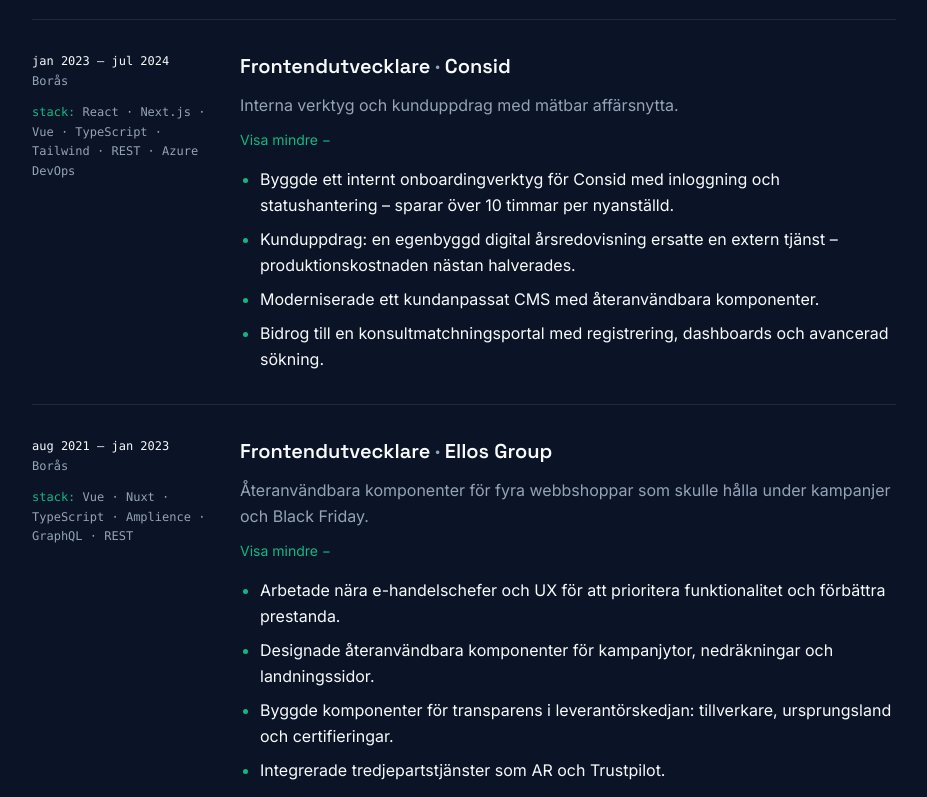
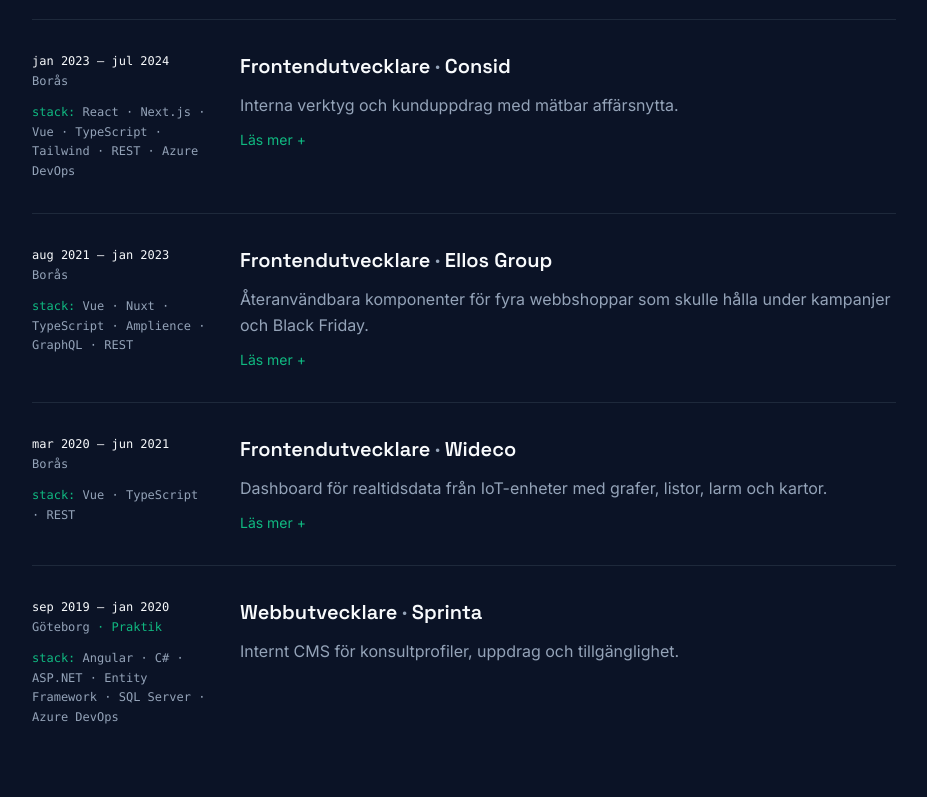
Before and after one commit to therealdanmalmx/danmalm-se, a Next.js app: page / in a window 1280 px wide. Shown: the part 3020-3817 px from the top of the page, without its empty margins (288-1215 px from the left). Built offline with nearby package versions, Linux system fonts and the light colour scheme.

Commit message:
feat: collapse all experience entries by default
Co-Authored-By: Claude Opus 5.5 <noreply@anthropic.com>

```diff
--- a/src/components/ExperienceList.tsx
+++ b/src/components/ExperienceList.tsx
@@ -41,7 +41,7 @@ export function ExperienceList({ t }: { t: Content }) {
             </h3>
             <p className="mt-3 max-w-3xl leading-relaxed text-muted">{item.summary}</p>
             {item.details && (
-              <details open={item.featured} className="group mt-3">
+              <details className="group mt-3">
                 <summary className="cursor-pointer text-sm text-accent">
                   <span className="group-open:hidden">{ui.readMore}</span>
                   <span className="hidden group-open:inline">{ui.showLess}</span>
--- a/src/content/sv.ts
+++ b/src/content/sv.ts
@@ -151,7 +151,6 @@ export const sv: Content = {
       company: "Consid",
       place: "Borås",
       period: "jan 2023 – jul 2024",
-      featured: true,
       summary: "Interna verktyg och kunduppdrag med mätbar affärsnytta.",
       details: [
         "Byggde ett internt onboardingverktyg för Consid med inloggning och statushantering – sparar över 10 timmar per nyanställd.",
@@ -167,7 +166,6 @@ export const sv: Content = {
       company: "Ellos Group",
       place: "Borås",
       period: "aug 2021 – jan 2023",
-      featured: true,
       summary:
         "Återanvändbara komponenter för fyra webbshoppar som skulle hålla under kampanjer och Black Friday.",
       details: [
--- a/src/content/types.ts
+++ b/src/content/types.ts
@@ -13,7 +13,6 @@ export type Experience = {
   summary: string;
   details?: string[];
   stack: string[];
-  featured?: boolean;
 };
 
 export type Project = {
```
